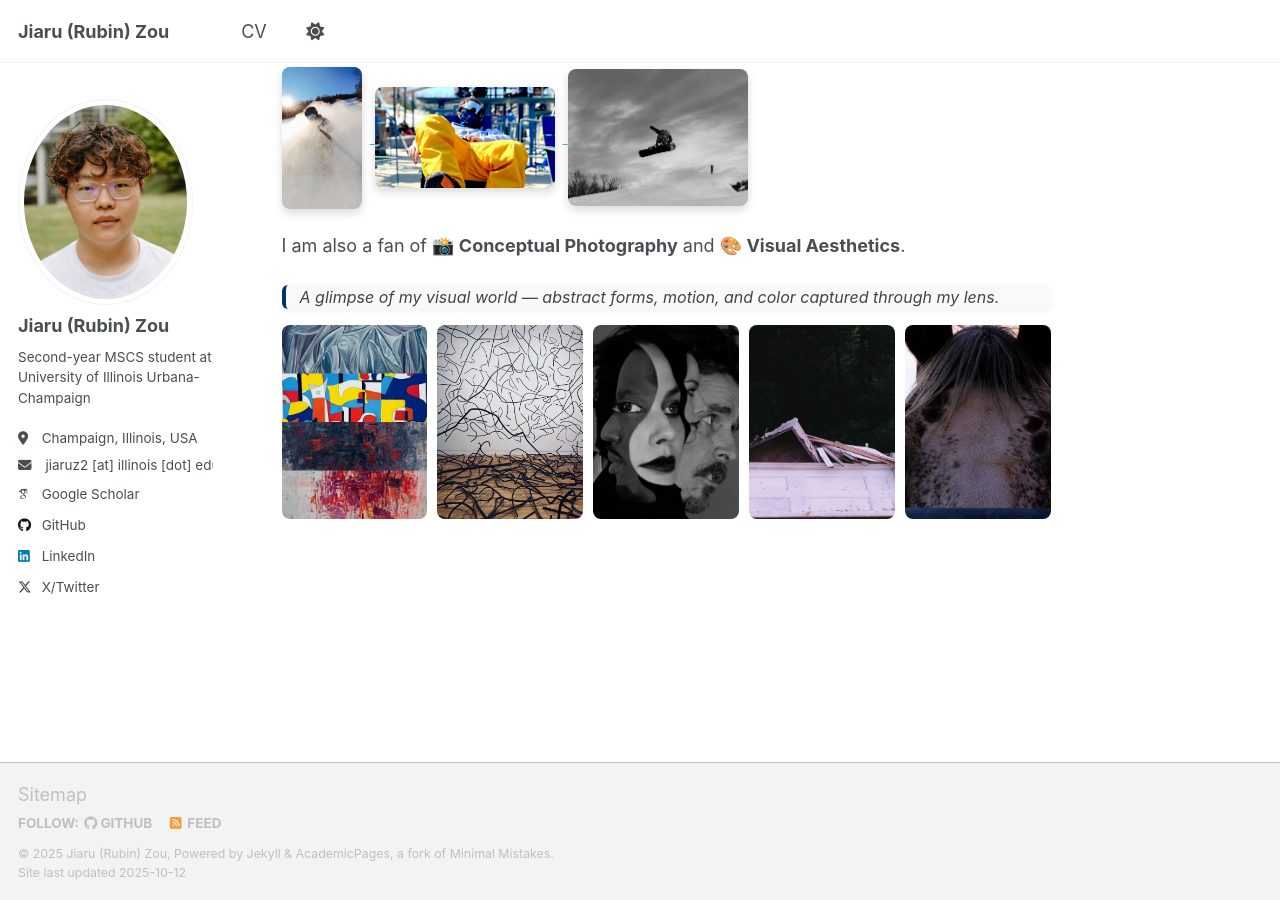
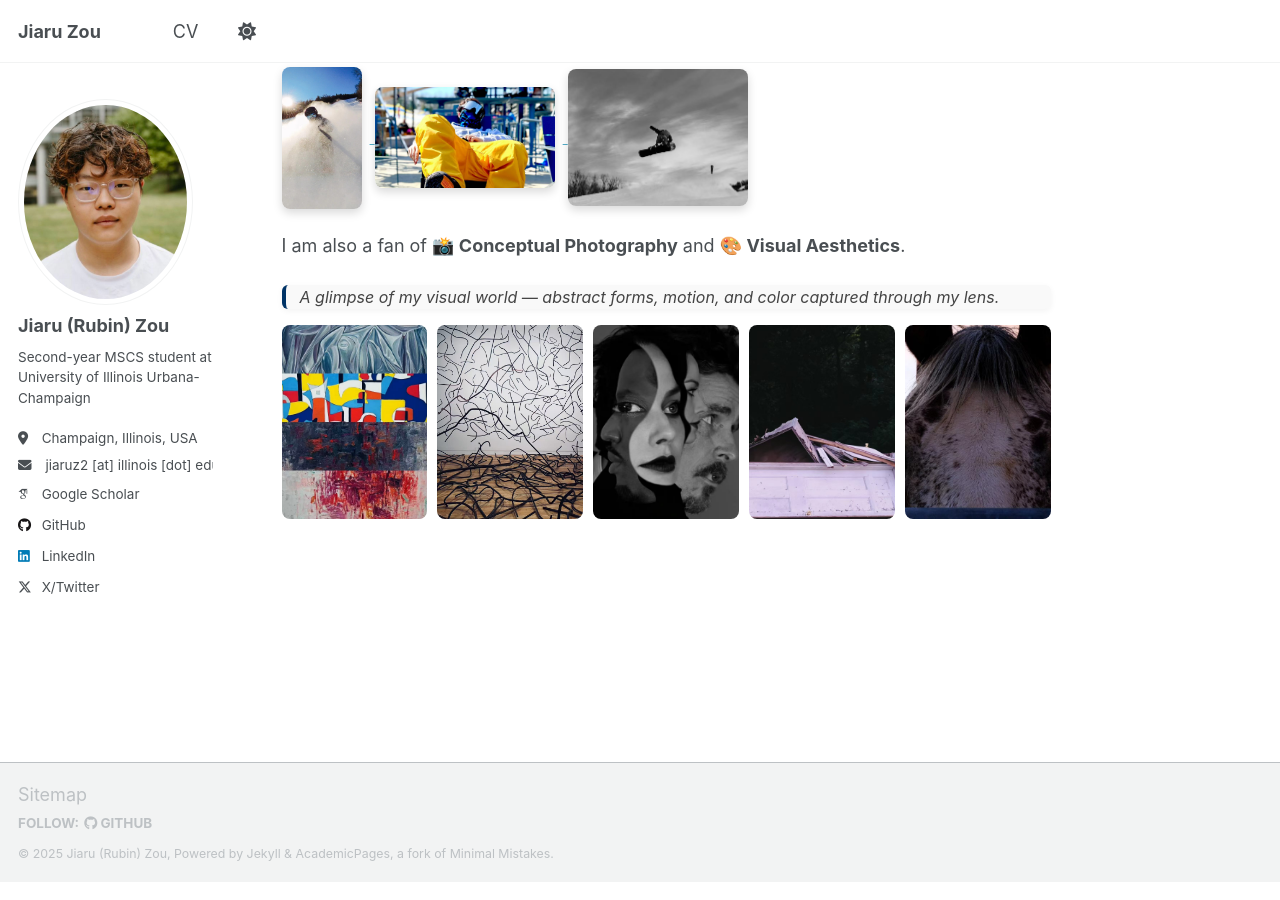
Before and after one commit to jiaruzouu/jiaruzouu.github.io, a Jekyll site: the page built from _pages/about.md, in a window 1280 px wide and 900 px high, scrolled down 4311 px. Built offline with Jekyll 4.4.1, drawn with Linux system fonts in a browser that asks for light colours; some web fonts are replaced; a script that is not in the unit is left out.

Commit message:
update website

```diff
--- a/_config.yml
+++ b/_config.yml
@@ -9,7 +9,7 @@
 # Basic Site Settings
 locale                   : "en-US"
 site_theme               : "default" # Currently available options are "default", "air"
-title                    : "Jiaru (Rubin) Zou"
+title                    : "Jiaru Zou"
 title_separator          : "-"
 name                     : &name "Jiaru (Rubin) Zou"  # Update this with your name, this is used in the title and author meta tag
 description              : &description "Jiaru (Rubin) Zou's academic portfolio"   # Update this with a general description of your site, this is the default if not overridden by a page
@@ -122,7 +122,7 @@
       options:
         format           : "iso8601" # "iso8601" (default), "timestamp-seconds", "timestamp-milliseconds"
 atom_feed:
-  hide                   : false     # change to true to hide the RSS feed in the footer
+  hide                   : true     # change to true to hide the RSS feed in the footer
   path                   : # blank (default) uses feed.xml
 
 
--- a/_includes/footer.html
+++ b/_includes/footer.html
@@ -21,5 +21,4 @@
 
 <div class="page__footer-copyright">
   &copy; {{ site.time | date: '%Y' }} {{ site.name | default: site.title }}, {{ site.data.ui-text[site.locale].powered_by | default: "Powered by" }} <a href="http://jekyllrb.com" rel="nofollow">Jekyll</a> &amp; <a href="https://github.com/academicpages/academicpages.github.io">AcademicPages</a>, a fork of <a href="https://mademistakes.com/work/minimal-mistakes-jekyll-theme/" rel="nofollow">Minimal Mistakes</a>.<br />
-  Site last updated {{ "now" | date: '%Y-%m-%d' }}
 </div>
```
